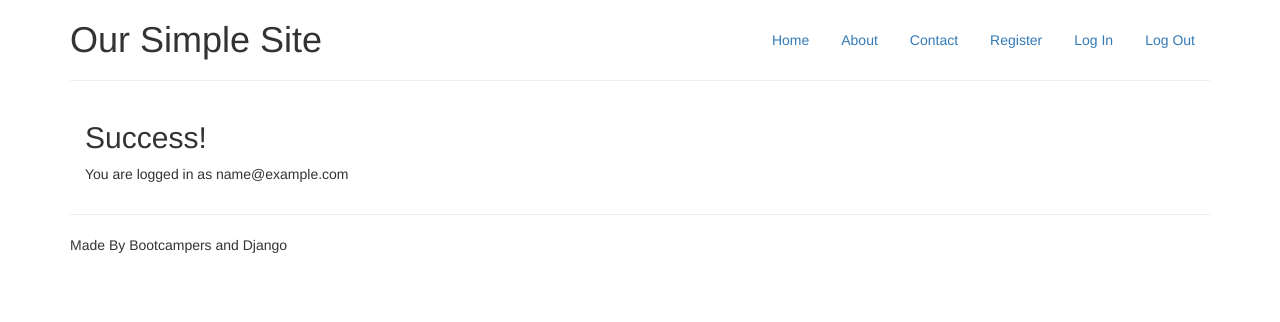
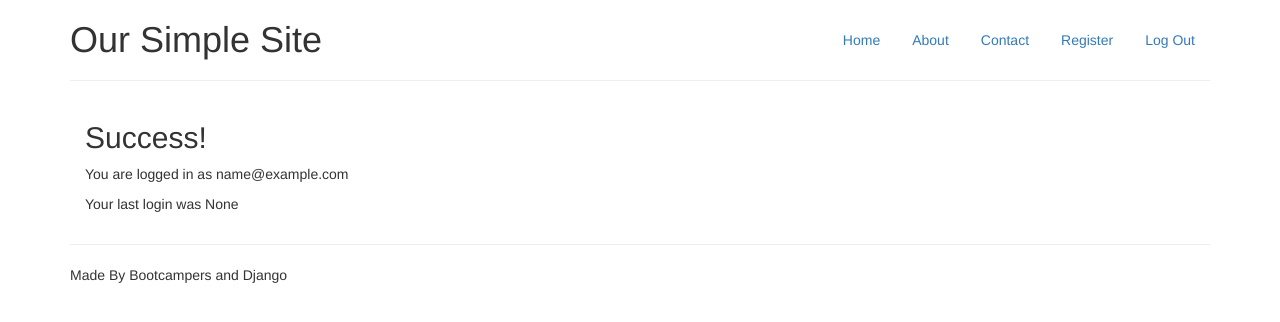
Before and after one commit to jamcoy/Django-Custom-User-and-Email-Athentication, a Django app: page /profile/ in a window 1280 px wide. Shown: the top 322 px of the page. Run offline with Django 3.2, Linux system fonts and the light colour scheme; the visitor is signed in with stand-in values (Sample User, id 1); some libraries are stand-ins or nearby versions.

Commit message:
Show / hide login / logout based on user.is_active

```diff
--- a/accounts/models.py
+++ b/accounts/models.py
@@ -19,7 +19,7 @@
                           is_staff=is_staff,
                           is_active=True,
                           is_superuser=is_superuser,
-                          date_joined=now, **extra_fields)
+                          date_joined=now, **extra_fields),
         user.set_password(password)
         user.save(using=self._db)
 
--- a/templates/base.html
+++ b/templates/base.html
@@ -17,8 +17,12 @@
             <li><a href="#">About</a></li>
             <li><a href="#">Contact</a></li>
             <li><a href="{% url 'register' %}">Register</a></li>
+            {% if not user.is_active %}
                 <li><a href="{% url 'login' %}">Log In</a></li>
-           <li><a href="#">Log Out</a></li>
+            {% endif %}
+            {% if user.is_active %}
+                <li><a href="{% url 'logout' %}">Log Out</a></li>
+            {% endif %}
         </ul>
         <h1><span class="fui-settings-16 muted">Our Simple Site</span></h1>
     </div>
--- a/templates/profile.html
+++ b/templates/profile.html
@@ -2,4 +2,5 @@
 {% block content %}
     <h2>Success!</h2>
     <p>You are logged in as {{ user.email }} </p>
+    <p>Your last login was {{ user.last_login }} </p>
 {% endblock %}
```
Lines whose indentation alone changed are shown as unchanged.
